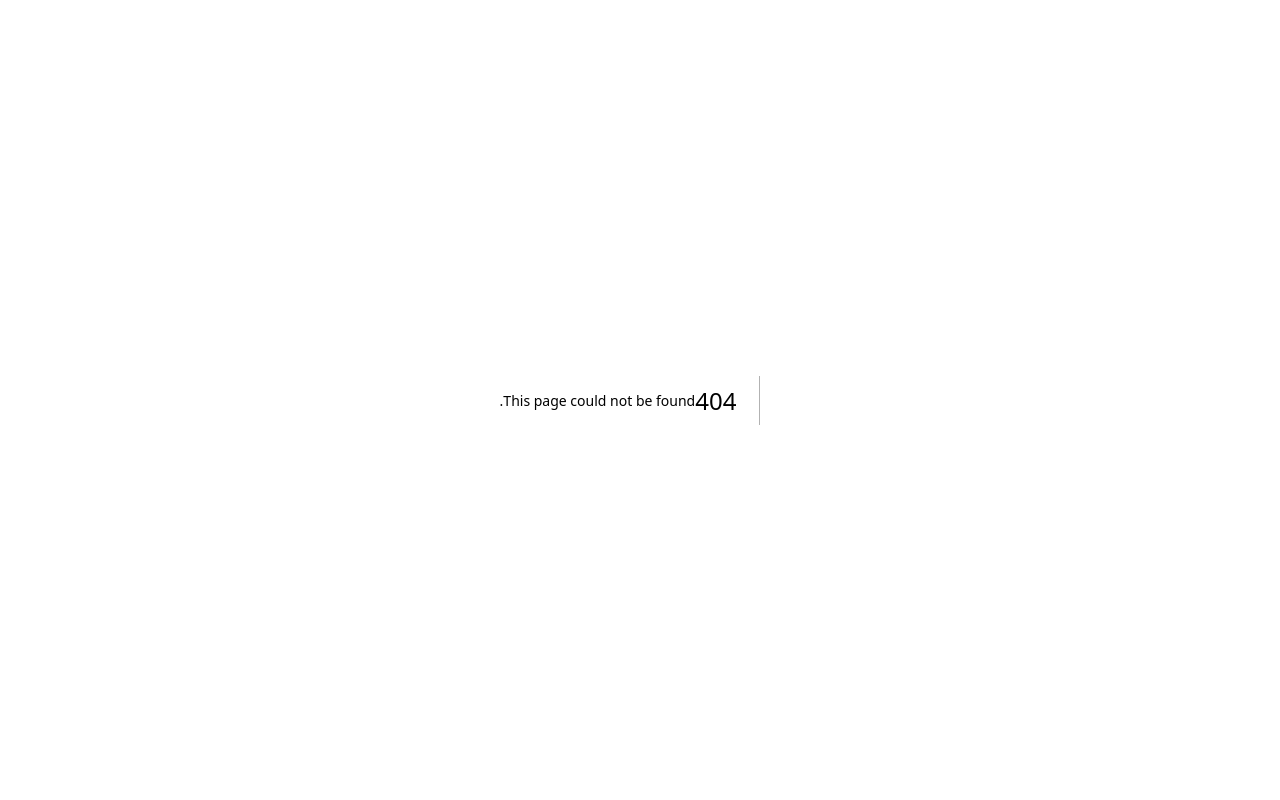
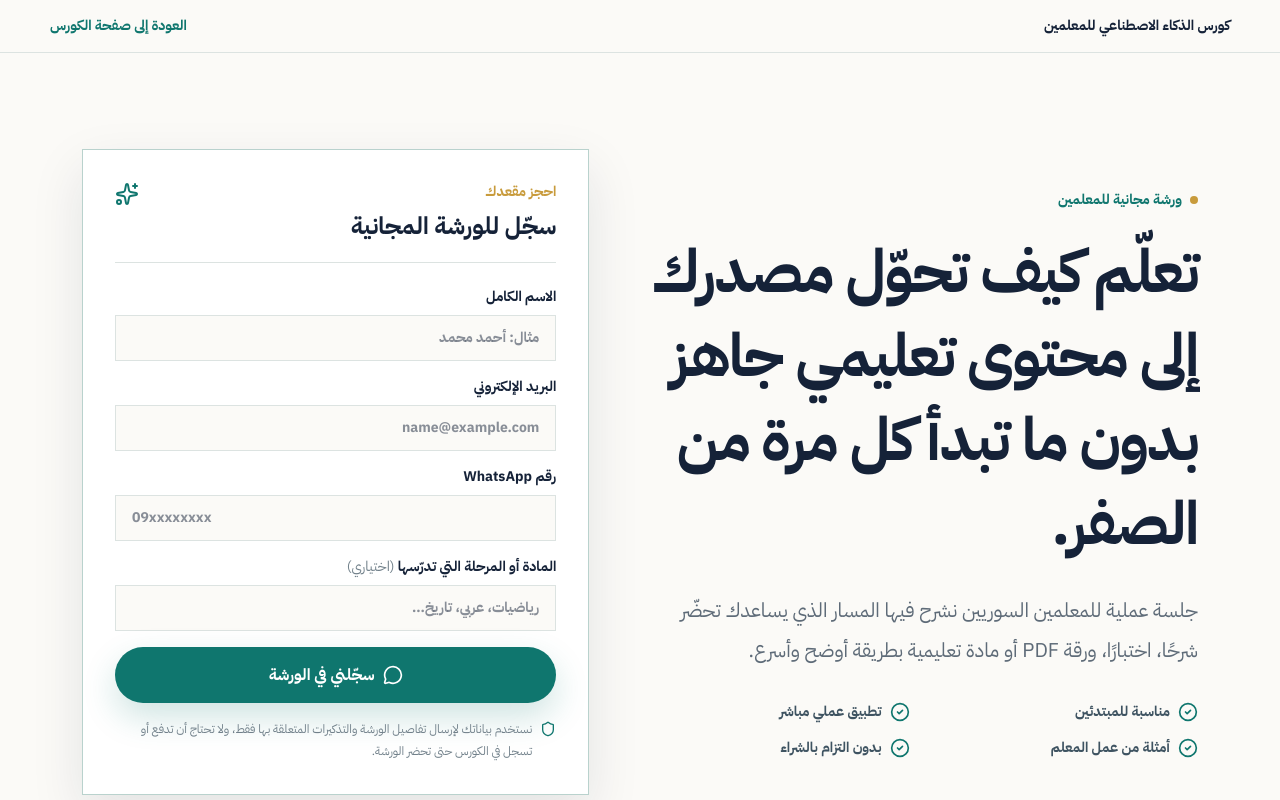
Before and after one commit to fhrrutedf/notebooklm-course-landing, a Next.js app: page /workshop in a window 1280 px wide. Before the commit this address had no page. Shown: the top 800 px of the page. Built offline with nearby package versions, Linux system fonts and the light colour scheme.

Commit message:
Redesign course offer and add workshop registration

```diff
--- /dev/null
+++ b/src/app/api/workshop/route.ts
@@ -0,0 +1,26 @@
+import { NextResponse } from 'next/server'
+import { z } from 'zod'
+import { db } from '@/lib/db'
+
+const registrationSchema = z.object({
+  name: z.string().trim().min(2).max(120),
+  email: z.string().trim().email().max(180),
+  phone: z.string().trim().min(7).max(30),
+  subject: z.string().trim().max(120).optional().or(z.literal('')),
+})
+
+export async function POST(request: Request) {
+  try {
+    const body = await request.json()
+    const parsed = registrationSchema.safeParse(body)
+
+    if (!parsed.success) {
+      return NextResponse.json({ ok: false, message: 'تأكد من تعبئة الاسم والبريد ورقم WhatsApp بشكل صحيح.' }, { status: 400 })
+    }
+
+    await db.workshopRegistration.create({ data: parsed.data })
+    return NextResponse.json({ ok: true })
+  } catch {
+    return NextResponse.json({ ok: false, message: 'تعذر حفظ التسجيل الآن. حاول مرة ثانية.' }, { status: 500 })
+  }
+}
--- a/src/app/page.tsx
+++ b/src/app/page.tsx
@@ -74,9 +74,9 @@ export default function LandingPage() {
   }, [])
 
   const currentPricing = {
-    price: '30 دولارًا',
-    originalPrice: '49 دولارًا',
-    currency: 'الدفع داخل سوريا عبر شام كاش أو تحويل بنكي أو على قسطين 15$ + 15$',
+    price: '35 دولارًا',
+    originalPrice: '79 دولارًا',
+    currency: 'الدفع داخل سوريا عبر شام كاش أو تحويل بنكي أو على قسطين 17.5$ + 17.5$',
   }
   const WHATSAPP_NUMBER = '963985323170'
   const createWhatsAppLink = (message: string) => `https://wa.me/${WHATSAPP_NUMBER}?text=${encodeURIComponent(`${message}${affiliateMessageSuffix(affiliateRef)}`)}`
@@ -94,13 +94,13 @@ export default function LandingPage() {
   // ===== DATA =====
 
   const courseModules = [
-    {
-      title: 'المسار 1: من المصدر إلى شرح وفيديو تعليمي',
+    { title: 'المسار 1: من المصدر إلى شرح وفيديو تعليمي',
       lessons: 6,
       items: [
         'كيف تبدأ من الكتاب أو الدرس وتحدد المطلوب من الذكاء الاصطناعي',
         'كيف تكتب Prompt واضحًا لشرح مناسب لعمر الطالب ومستواه',
         'كيف تراجع الناتج وتحوّله إلى شرح أو فيديو تعليمي قابل للمشاركة',
+        'ملف PDF مرافق لكل درس لتثبيت الخطوات والرجوع إليها لاحقًا',
       ],
     },
     {
@@ -110,6 +110,7 @@ export default function LandingPage() {
         'تحويل الدرس إلى أسئلة واختبار منظم مع نموذج إجابة',
         'إخراج ورقة PDF قابلة للطباعة بتنسيق عربي واضح',
         'إنشاء مهمة أو مشروع بسيط يمكن للطلاب تطبيقه ومراجعته',
+        'ملف PDF جاهز يختصر خطوات التطبيق مع كل درس',
       ],
     },
     {
@@ -119,6 +120,7 @@ export default function LandingPage() {
         'إنشاء عرض تعليمي ونشاط يساعد على تفاعل الطلاب داخل الحصة',
         'إنتاج Podcast أو شرح صوتي وفيديو من محتوى الدرس',
         'البحث على الإنترنت وبناء تقرير أو رسالة أو بحث منظم مع مراجعة المصادر',
+        'ملفات PDF وقوالب مرجعية تساعدك على تطبيق كل مخرج',
       ],
     },
   ]
@@ -126,6 +128,7 @@ export default function LandingPage() {
   const bonuses = [
     { title: 'ساعة مجانية: كيف تكتب Prompt واضحًا', subtitle: 'Bonus Training', oldValue: 'قيمة إضافية', value: 'مجانًا مع التسجيل', desc: 'تدريب إضافي بنهاية الكورس بيعلّمك كيف تكتب Prompt واضح ومفيد.', icon: Zap },
     { title: '4 جلسات مباشرة للأسئلة والأجوبة', subtitle: 'Live Support', oldValue: '', value: 'ضمن تجربة الكورس', desc: 'جلسات مباشرة للأسئلة والأجوبة: إذا عندك سؤال، منناقشه ومنطبّق عليه سوا، مع متابعة شخصية من المدرب أثناء التطبيق.', icon: Users },
+    { title: 'ملف PDF عملي مع كل درس', subtitle: 'Lesson PDFs', oldValue: 'قيمة إضافية', value: 'مجانًا مع التسجيل', desc: 'كل درس مرفق بملف PDF مرتب يلخص الخطوات والأمثلة والقوالب حتى تقدر ترجع له وقت التطبيق.', icon: FileOutput },
     { title: 'حزمة Prompts وأتمتة للمعلمين', subtitle: 'Prompts & Automation', oldValue: '1,500 ليرة سورية جديدة', value: 'مجانًا مع التسجيل', desc: 'قوالب جاهزة وخطوات أتمتة بتساعدك بالشرح والاختبارات والمشاريع والفيديوهات، وتختصر عليك وقت التحضير.', icon: Zap },
     { title: 'قوالب مشاريع ومخرجات', subtitle: 'Templates', oldValue: '1,000 ليرة سورية جديدة', value: 'مجانًا مع التسجيل', desc: 'قوالب عملية لخطة المشروع، ورقة الاختبار، سيناريو الفيديو، بطاقة الخروج، ونموذج التقييم.', icon: FileText },
     { title: 'تحديثات ودعم بعد الكورس', subtitle: 'Updates & Support', oldValue: '', value: 'مجانًا دائمًا', desc: 'تحديثات مستمرة ودعم عبر واتساب وقت التطبيق، مع متابعة شخصية من المدرب عند الحاجة.', icon: Shield },
@@ -185,10 +188,10 @@ export default function LandingPage() {
             </span>
             <span className="text-sm font-bold tracking-tight text-[#152238] md:text-base">كورس الذكاء الاصطناعي للمعلمين</span>
           </div>
-          <Link href="/schools" className="hidden items-center gap-2 text-sm font-bold text-[#0F766E] transition-colors hover:text-[#115E59] sm:flex">
+          <div className="hidden items-center gap-5 sm:flex"><Link href="/workshop" className="text-sm font-bold text-[#C17E22] transition-colors hover:text-[#A36317]">سجّل بالورشة المجانية</Link><Link href="/schools" className="flex items-center gap-2 text-sm font-bold text-[#0F766E] transition-colors hover:text-[#115E59]">
             للمؤسسات التعليمية
             <Building2 className="h-4 w-4" />
-          </Link>
+          </Link></div>
         </div>
       </nav>
 
@@ -212,6 +215,7 @@ export default function LandingPage() {
                 اطلب تفاصيل التسجيل عبر واتساب
                 <MessageCircle className="h-5 w-5" />
               </a>
+              <Link href="/workshop" className="inline-flex items-center gap-2 px-2 py-1 text-sm font-bold text-[#C17E22] underline decoration-[#C89B3C] decoration-2 underline-offset-8 transition-colors hover:text-[#A36317]">سجّل بالورشة المجانية أولًا <ArrowLeft className="h-4 w-4" /></Link>
               <a href={resultsHref} onClick={() => trackResultsOpen('redesigned_hero')} className="inline-flex items-center gap-2 px-2 py-1 text-sm font-bold text-[#152238] underline decoration-[#C89B3C] decoration-2 underline-offset-8 transition-colors hover:text-[#0F766E]">
                 شاهد النماذج الحقيقية أولًا
                 <ArrowLeft className="h-4 w-4" />
@@ -221,13 +225,13 @@ export default function LandingPage() {
             <p className="mt-3 text-sm font-bold text-[#5E6B78]">الشهادة اختيارية برسوم منفصلة، والتسجيل يعطيك وصولًا دائمًا إلى فيديوهات الكورس عبر مجموعة Telegram خاصة.</p>
             <div className="mt-8 grid gap-4 border-t border-[#DCE3E1] pt-5 sm:grid-cols-[1fr_auto] sm:items-center">
               <div className="flex flex-wrap items-center gap-x-5 gap-y-2 text-sm text-[#5E6B78]">
-                <span className="font-bold text-[#152238]">30 دولارًا — سعر العرض</span>
+                <span className="font-bold text-[#152238]">35 دولارًا — سعر العرض</span>
                 <span>كورس مسجل بالكامل — 5 ساعات ونصف</span>
-                <span>أقساط متاحة — قسطين 15$ + 15$</span>
+                <span>أقساط متاحة — قسطين 17.5$ + 17.5$</span>
                 <span>وصول دائم</span>
               </div>
               <div className="rounded-xl border border-[#D9B96C] bg-[#FFF9E8] px-4 py-3 text-center text-sm font-bold text-[#152238]">
-                <span className="block text-[#A34F4F]">49 دولارًا <span className="line-through">(السعر الأصلي)</span></span>
+                <span className="block text-[#A34F4F]">79 دولارًا <span className="line-through">(السعر الأصلي)</span></span>
                 <span className="mt-1 block text-[#0F766E]">ينتهي العرض خلال {offerTimeLeft.days} يوم · {String(offerTimeLeft.hours).padStart(2, '0')}:{String(offerTimeLeft.minutes).padStart(2, '0')}:{String(offerTimeLeft.seconds).padStart(2, '0')}</span>
               </div>
             </div>
--- /dev/null
+++ b/src/app/workshop/page.tsx
@@ -0,0 +1,94 @@
+'use client'
+
+import { FormEvent, useState } from 'react'
+import Link from 'next/link'
+import { CheckCircle2, Loader2, MessageCircle, Shield, Sparkles } from 'lucide-react'
+
+export default function WorkshopPage() {
+  const [status, setStatus] = useState<'idle' | 'loading' | 'success' | 'error'>('idle')
+  const [message, setMessage] = useState('')
+
+  async function handleSubmit(event: FormEvent<HTMLFormElement>) {
+    event.preventDefault()
+    setStatus('loading')
+    setMessage('')
+    const form = new FormData(event.currentTarget)
+    const payload = {
+      name: String(form.get('name') || ''),
+      email: String(form.get('email') || ''),
+      phone: String(form.get('phone') || ''),
+      subject: String(form.get('subject') || ''),
+    }
+
+    try {
+      const response = await fetch('/api/workshop', {
+        method: 'POST',
+        headers: { 'Content-Type': 'application/json' },
+        body: JSON.stringify(payload),
+      })
+      const data = await response.json()
+      if (!response.ok || !data.ok) throw new Error(data.message)
+      setStatus('success')
+      setMessage('تم تسجيلك بنجاح. سنرسل لك تفاصيل الورشة وموعدها على البريد ورقم WhatsApp.')
+      event.currentTarget.reset()
+    } catch (error) {
+      setStatus('error')
+      setMessage(error instanceof Error ? error.message : 'تعذر إتمام التسجيل الآن.')
+    }
+  }
+
+  return (
+    <main dir="rtl" className="min-h-screen bg-[#FBFAF7] text-[#152238]" style={{ fontFamily: 'var(--font-ibm-plex-sans-arabic), sans-serif' }}>
+      <nav className="border-b border-[#DCE3E1] bg-[#FBFAF7]/95 px-4 py-4">
+        <div className="mx-auto flex max-w-[1180px] items-center justify-between">
+          <Link href="/" className="text-sm font-bold text-[#152238]">كورس الذكاء الاصطناعي للمعلمين</Link>
+          <Link href="/" className="text-sm font-bold text-[#0F766E]">العودة إلى صفحة الكورس</Link>
+        </div>
+      </nav>
+
+      <section className="border-b border-[#DCE3E1] bg-[#FBFAF7]">
+        <div className="mx-auto grid max-w-[1180px] gap-12 px-5 py-14 md:grid-cols-[1.05fr_0.95fr] md:items-center md:px-8 md:py-24">
+          <div>
+            <p className="mb-5 inline-flex items-center gap-2 text-sm font-bold text-[#0F766E]"><span className="h-2 w-2 rounded-full bg-[#C89B3C]" /> ورشة مجانية للمعلمين</p>
+            <h1 className="max-w-2xl text-4xl font-bold leading-[1.4] tracking-tight md:text-6xl">تعلّم كيف تحوّل مصدرك إلى محتوى تعليمي جاهز بدون ما تبدأ كل مرة من الصفر.</h1>
+            <p className="mt-6 max-w-xl text-base leading-[2] text-[#5E6B78] md:text-xl">جلسة عملية للمعلمين السوريين نشرح فيها المسار الذي يساعدك تحضّر شرحًا، اختبارًا، ورقة PDF أو مادة تعليمية بطريقة أوضح وأسرع.</p>
+            <div className="mt-8 grid gap-4 text-sm font-bold text-[#3E5361] sm:grid-cols-2">
+              <span className="flex items-center gap-2"><CheckCircle2 className="h-5 w-5 text-[#0F766E]" /> مناسبة للمبتدئين</span>
+              <span className="flex items-center gap-2"><CheckCircle2 className="h-5 w-5 text-[#0F766E]" /> تطبيق عملي مباشر</span>
+              <span className="flex items-center gap-2"><CheckCircle2 className="h-5 w-5 text-[#0F766E]" /> أمثلة من عمل المعلم</span>
+              <span className="flex items-center gap-2"><CheckCircle2 className="h-5 w-5 text-[#0F766E]" /> بدون التزام بالشراء</span>
+            </div>
+          </div>
+
+          <div className="border border-[#B9D2CD] bg-white p-6 shadow-[0_20px_50px_rgba(21,34,56,0.1)] md:p-8">
+            <div className="mb-6 flex items-start justify-between gap-4 border-b border-[#DCE3E1] pb-5">
+              <div><p className="text-sm font-bold text-[#C89B3C]">احجز مقعدك</p><h2 className="mt-2 text-2xl font-bold">سجّل للورشة المجانية</h2></div>
+              <Sparkles className="h-6 w-6 text-[#0F766E]" />
+            </div>
+            {status === 'success' ? (
+              <div className="border border-[#B9D2CD] bg-[#EAF4F1] p-6 text-center">
+                <CheckCircle2 className="mx-auto h-10 w-10 text-[#0F766E]" />
+                <p className="mt-4 font-bold leading-[1.9]">{message}</p>
+                <Link href="/" className="mt-6 inline-flex rounded-full bg-[#0F766E] px-6 py-3 text-sm font-bold text-white">تعرّف على الكورس</Link>
+              </div>
+            ) : (
+              <form onSubmit={handleSubmit} className="space-y-4">
+                <label className="block text-sm font-bold">الاسم الكامل<input name="name" required minLength={2} className="mt-2 w-full border border-[#DCE3E1] bg-[#FBFAF7] px-4 py-3 outline-none transition focus:border-[#0F766E]" placeholder="مثال: أحمد محمد" /></label>
+                <label className="block text-sm font-bold">البريد الإلكتروني<input name="email" type="email" required className="mt-2 w-full border border-[#DCE3E1] bg-[#FBFAF7] px-4 py-3 outline-none transition focus:border-[#0F766E]" placeholder="name@example.com" /></label>
+                <label className="block text-sm font-bold">رقم WhatsApp<input name="phone" type="tel" required className="mt-2 w-full border border-[#DCE3E1] bg-[#FBFAF7] px-4 py-3 outline-none transition focus:border-[#0F766E]" placeholder="09xxxxxxxx" /></label>
+                <label className="block text-sm font-bold">المادة أو المرحلة التي تدرّسها <span className="font-normal text-[#71808A]">(اختياري)</span><input name="subject" className="mt-2 w-full border border-[#DCE3E1] bg-[#FBFAF7] px-4 py-3 outline-none transition focus:border-[#0F766E]" placeholder="رياضيات، عربي، تاريخ..." /></label>
+                <button type="submit" disabled={status === 'loading'} className="inline-flex w-full items-center justify-center gap-2 rounded-full bg-[#0F766E] px-6 py-4 text-base font-bold text-white shadow-[0_14px_34px_rgba(15,118,110,0.2)] transition hover:bg-[#115E59] disabled:cursor-wait disabled:opacity-70">{status === 'loading' ? <Loader2 className="h-5 w-5 animate-spin" /> : <MessageCircle className="h-5 w-5" />} سجّلني في الورشة</button>
+                {status === 'error' && <p className="text-sm font-bold text-[#A34F4F]">{message}</p>}
+                <p className="flex items-start gap-2 text-xs leading-[1.8] text-[#71808A]"><Shield className="mt-0.5 h-4 w-4 shrink-0 text-[#0F766E]" /> نستخدم بياناتك لإرسال تفاصيل الورشة والتذكيرات المتعلقة بها فقط، ولا تحتاج أن تدفع أو تسجل في الكورس حتى تحضر الورشة.</p>
+              </form>
+            )}
+          </div>
+        </div>
+      </section>
+
+      <section className="bg-[#152238] px-5 py-14 text-white md:px-8 md:py-20">
+        <div className="mx-auto max-w-[900px] text-center"><p className="text-sm font-bold text-[#D9B96C]">ماذا ستخرج به؟</p><h2 className="mt-4 text-3xl font-bold leading-[1.45] md:text-5xl">خريطة واضحة من المصدر إلى المخرج التعليمي</h2><p className="mx-auto mt-5 max-w-2xl text-base leading-[2] text-white/70">ستشاهد أمثلة عملية على استخراج الأفكار والأسئلة، إعداد ورقة PDF، بناء عرض أو شرح، ثم مراجعة الناتج قبل استخدامه مع الطلاب.</p></div>
+      </section>
+    </main>
+  )
+}
```
Also changed, not shown: 2 other files (tests, documents, lock files or other folders).
